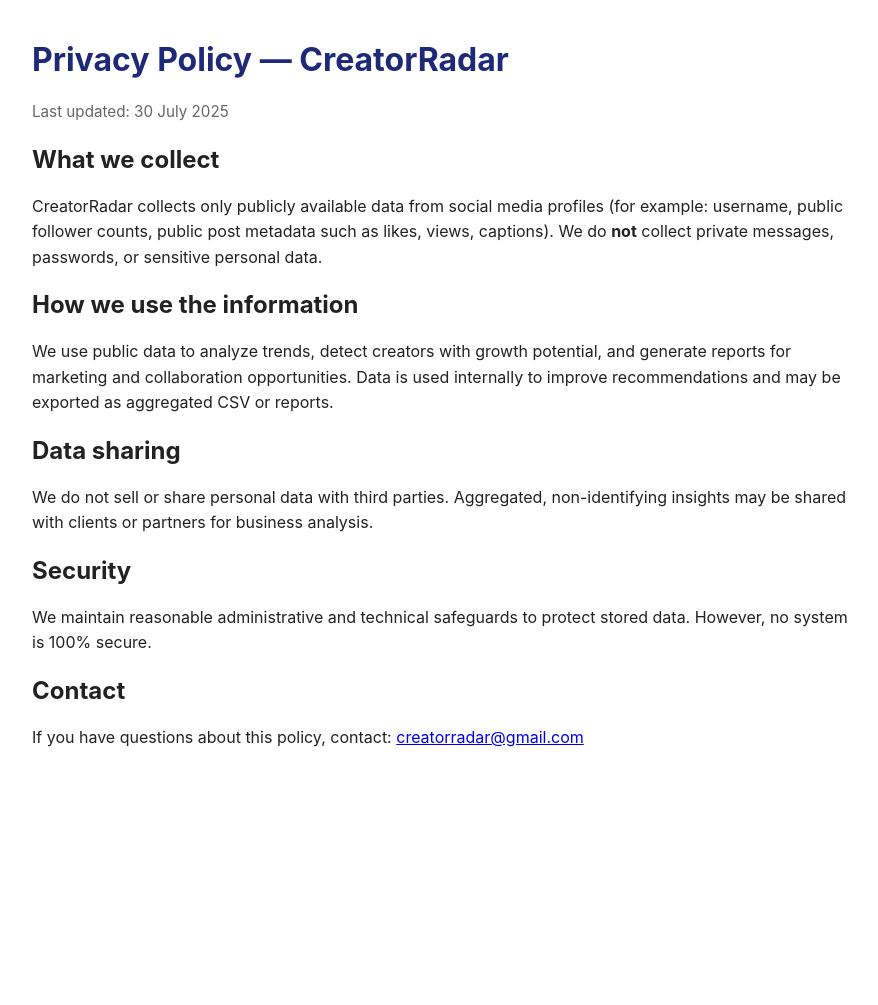
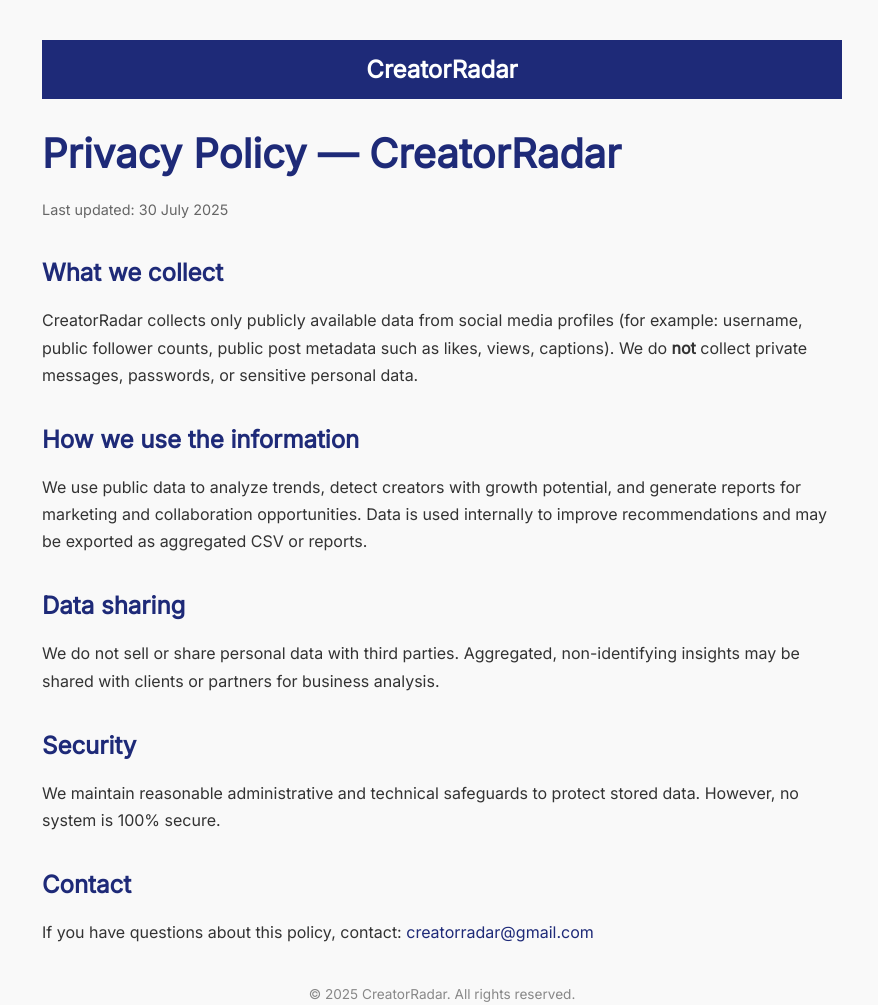
Before and after one commit to creatorradar/CreatorRadar-T-P, a plain HTML site: page privacy.html in a window 1280 px wide. Shown: the whole page, without its empty margins (198-1076 px from the left). Before the commit the page ends 800 px from the top, so only its background shows below. Drawn offline with Linux system fonts and the light colour scheme.

Commit message:
Add privacy page
Initial version of Privacy for CreatorRadar.

```diff
--- a/privacy.html
+++ b/privacy.html
@@ -1,17 +1,65 @@
 <!doctype html>
 <html lang="en">
 <head>
-  <meta charset="utf-8">
+  <meta charset="utf-8" />
   <title>Privacy Policy - CreatorRadar</title>
-  <meta name="viewport" content="width=device-width,initial-scale=1">
+  <meta name="viewport" content="width=device-width, initial-scale=1" />
+  <link href="https://fonts.googleapis.com/css2?family=Inter&display=swap" rel="stylesheet" />
   <style>
-    body{font-family:Inter,system-ui,Arial,sans-serif;max-width:820px;margin:40px auto;color:#222;}
-    h1{color:#1E2A78;}
-    p{line-height:1.6;}
-    .small{color:#666;font-size:0.95rem;}
+    body {
+      font-family: 'Inter', Arial, sans-serif;
+      max-width: 800px;
+      margin: 40px auto;
+      padding: 0 20px;
+      color: #333;
+      background-color: #f9f9f9;
+    }
+    header {
+      background: #1E2A78;
+      color: #fff;
+      padding: 15px 20px;
+      text-align: center;
+      font-weight: bold;
+      font-size: 1.5rem;
+      margin-bottom: 30px;
+    }
+    h1, h2 {
+      color: #1E2A78;
+    }
+    h1 {
+      font-size: 2.5rem;
+      margin-bottom: 0.5em;
+    }
+    h2 {
+      margin-top: 1.5em;
+      font-size: 1.5rem;
+    }
+    p {
+      line-height: 1.7;
+      font-size: 1rem;
+    }
+    .small {
+      color: #666;
+      font-size: 0.9rem;
+    }
+    a {
+      color: #1E2A78;
+      text-decoration: none;
+    }
+    a:hover {
+      text-decoration: underline;
+    }
+    footer {
+      text-align: center;
+      font-size: 0.85rem;
+      color: #888;
+      margin: 40px 0;
+    }
   </style>
 </head>
 <body>
+  <header>CreatorRadar</header>
+
   <h1>Privacy Policy — CreatorRadar</h1>
   <p class="small">Last updated: 30 July 2025</p>
 
@@ -29,5 +77,7 @@
 
   <h2>Contact</h2>
   <p>If you have questions about this policy, contact: <a href="mailto:creatorradar@gmail.com">creatorradar@gmail.com</a></p>
+
+  <footer>&copy; 2025 CreatorRadar. All rights reserved.</footer>
 </body>
 </html>
```
